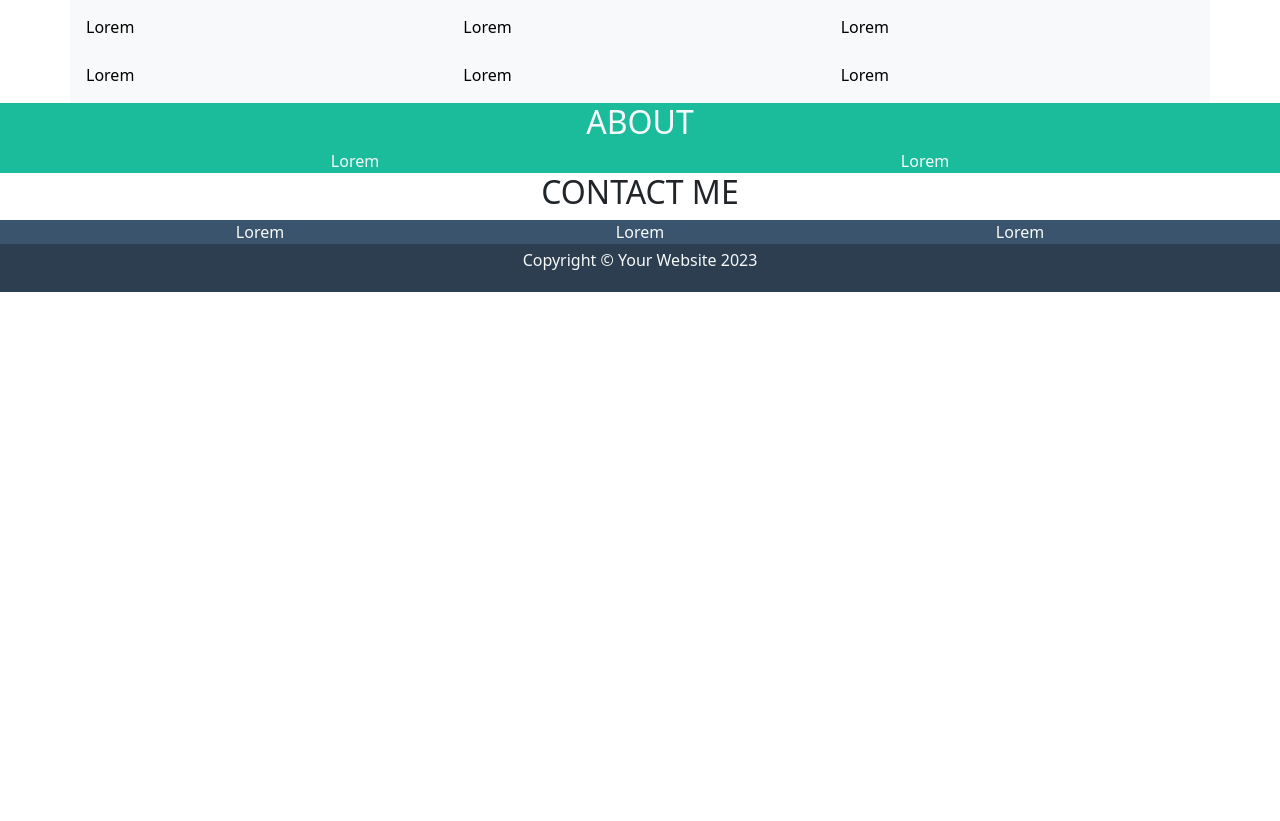
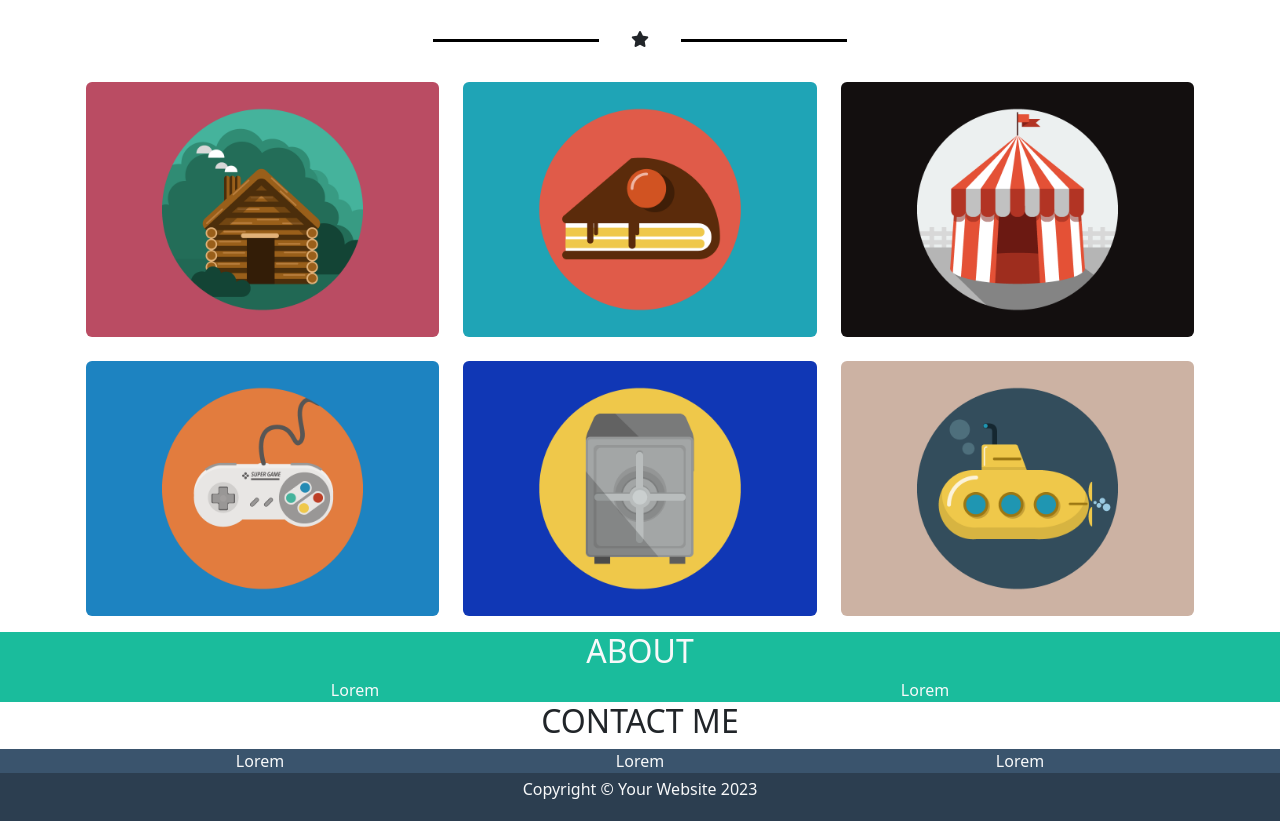
Before and after one commit to DanieleMorello/html-css-bootstrap-freelancer, a plain HTML site: page index.html in a window 1280 px wide. Shown: the part 606-1427 px from the top of the page. Before the commit the page ends 898 px from the top, so only its background shows below. Drawn offline with nearby package versions, Linux system fonts and the light colour scheme.

Commit message:
Add portfolio

```diff
--- a/assets/css/style.css
+++ b/assets/css/style.css
@@ -29,6 +29,7 @@
   font-weight: bold;
 }
 
+/* #region Jumbo */
 #jumbo, #about {
   background-color:var(--boot_green);
 }
@@ -36,11 +37,6 @@
 #jumbo img {
   width: 237px;
 }
-
-/* .hr_sm {
-  width: 10%;
-  height: 3px;
-} */
 
 .line {
   border-bottom: 3px solid white;
@@ -60,6 +56,12 @@
   margin-left: 2rem;
   margin-bottom: 1rem;
 }
+
+/* #endregion Jumbo */
+
+#portfolio .line {
+  border-bottom:  3px solid black;
+}
 /* #region Footer */
 #footer_top {
   background-color: var(--boot_lightdark);
--- a/index.html
+++ b/index.html
@@ -77,17 +77,22 @@
 
     </section>
     <!-- /#jumbo -->
-    <section id="portfolio" class="container text-bg-light p-3">
+    <section id="portfolio" class="container p-3">
 
-        <div class="row gy-4">
-          <h2 class="text-center">PORTFOLIO</h2>
-          <div class="col-12 col-md-6 col-lg-4">Lorem</div>
-          <div class="col-12 col-md-6 col-lg-4">Lorem</div>
-          <div class="col-12 col-md-6 col-lg-4">Lorem</div>
-          <div class="col-12 col-md-6 col-lg-4">Lorem</div>
-          <div class="col-12 col-md-6 col-lg-4">Lorem</div>
-          <div class="col-12 col-md-6 col-lg-4">Lorem</div>
+      <div class="row gy-4">
+        <h2 class="text-center">PORTFOLIO</h2>
+        <div class="d-flex justify-content-center">
+          <div class="line line_left d-flex">&nbsp</div>
+           <div class="d-flex star"><i class="fa-solid fa-star"></i></div>
+          <div class="line line_right d-flex">&nbsp</div>
         </div>
+        <div class="col-12 col-md-6 col-lg-4"><img class="img-fluid rounded" src="./assets/img/cabin.png" alt="Cabin"></div>
+        <div class="col-12 col-md-6 col-lg-4"><img class="img-fluid rounded" src="./assets/img/cake.png" alt="Cake"></div>
+        <div class="col-12 col-md-6 col-lg-4"><img class="img-fluid rounded" src="./assets/img/circus.png" alt="Circo"></div>
+        <div class="col-12 col-md-6 col-lg-4"><img class="img-fluid rounded" src="./assets/img/game.png" alt="Game pad"></div>
+        <div class="col-12 col-md-6 col-lg-4"><img class="img-fluid rounded" src="./assets/img/safe.png" alt="Cassaforte"></div>
+        <div class="col-12 col-md-6 col-lg-4"><img class="img-fluid rounded" src="./assets/img/submarine.png" alt="Sottomarino"></div>
+      </div>
 
     </section>
     <!-- /#potfolio -->
```
